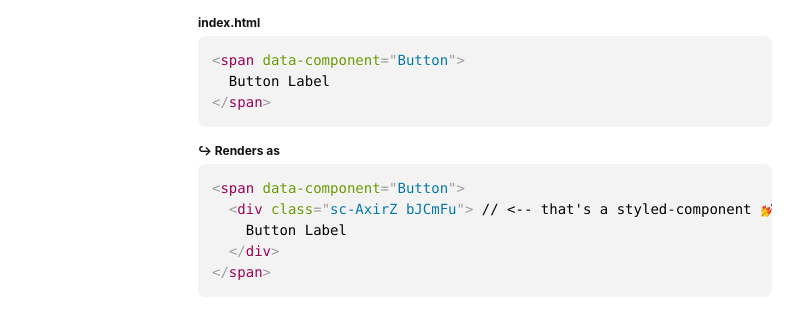
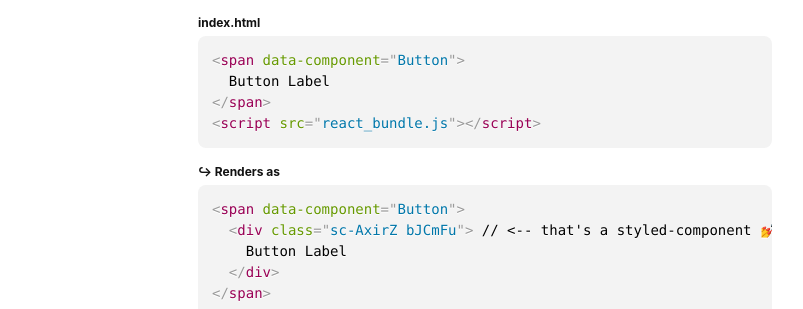
Before and after one commit to sambernhardt/static-react-components, a website: page index.html in a window 1280 px wide. Shown: the part 267-576 px from the top of the page, without its empty margins (155-958 px from the left). Drawn offline with Linux system fonts and the light colour scheme.

Commit message:
Text tweaks

```diff
--- a/index.html
+++ b/index.html
@@ -36,7 +36,8 @@
           <label>index.html</label>
           <pre><code class="language-html src">&lt;span data-component=&quot;Button&quot;&gt;
   Button Label
-&lt;/span&gt;</code></pre>
+&lt;/span&gt;
+&lt;script src=&quot;react_bundle.js&quot;&gt;&lt;/script&gt;</code></pre>
         </div>
         <div class="code">
           <label>↪ Renders as</label>
```
